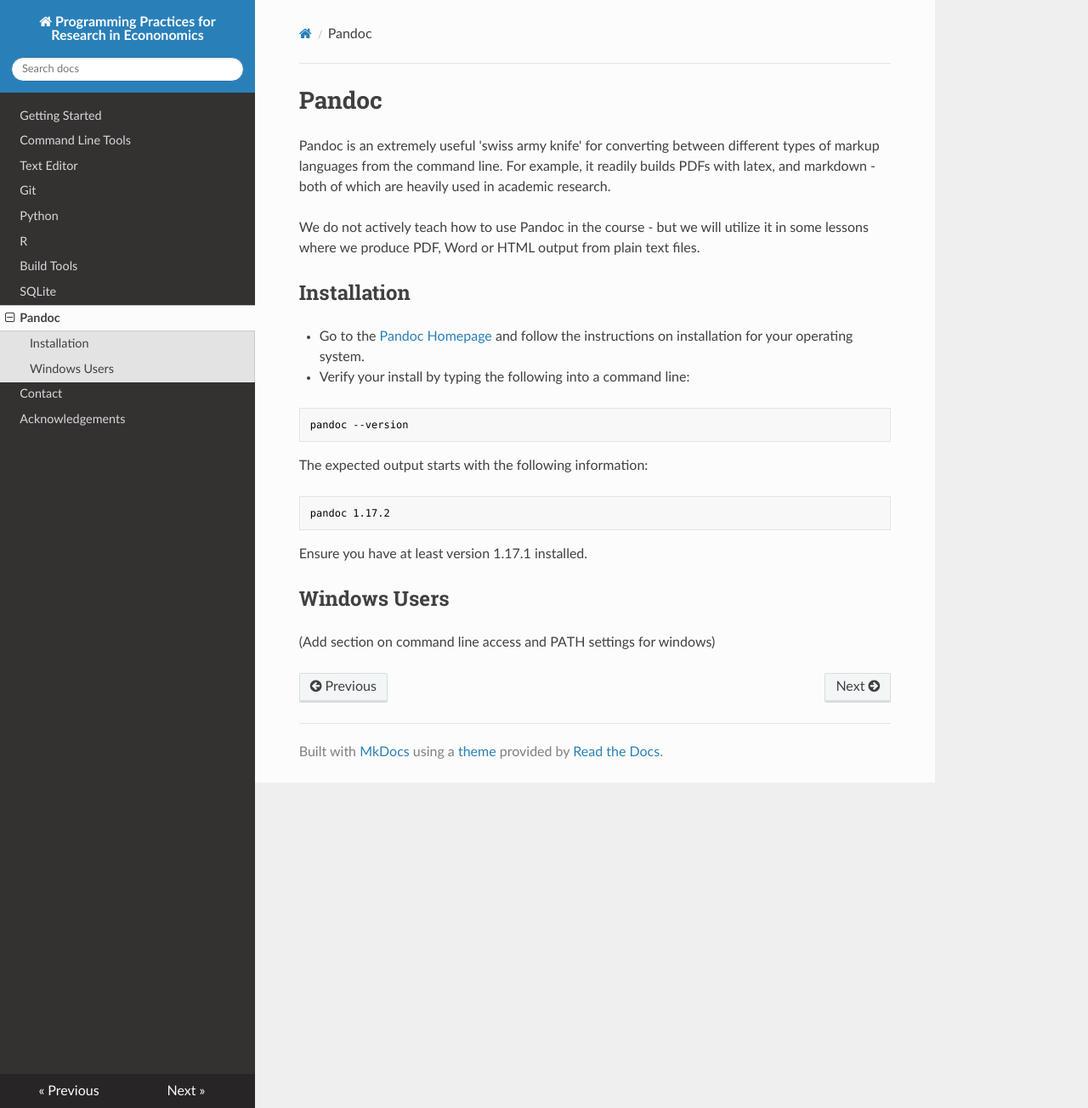
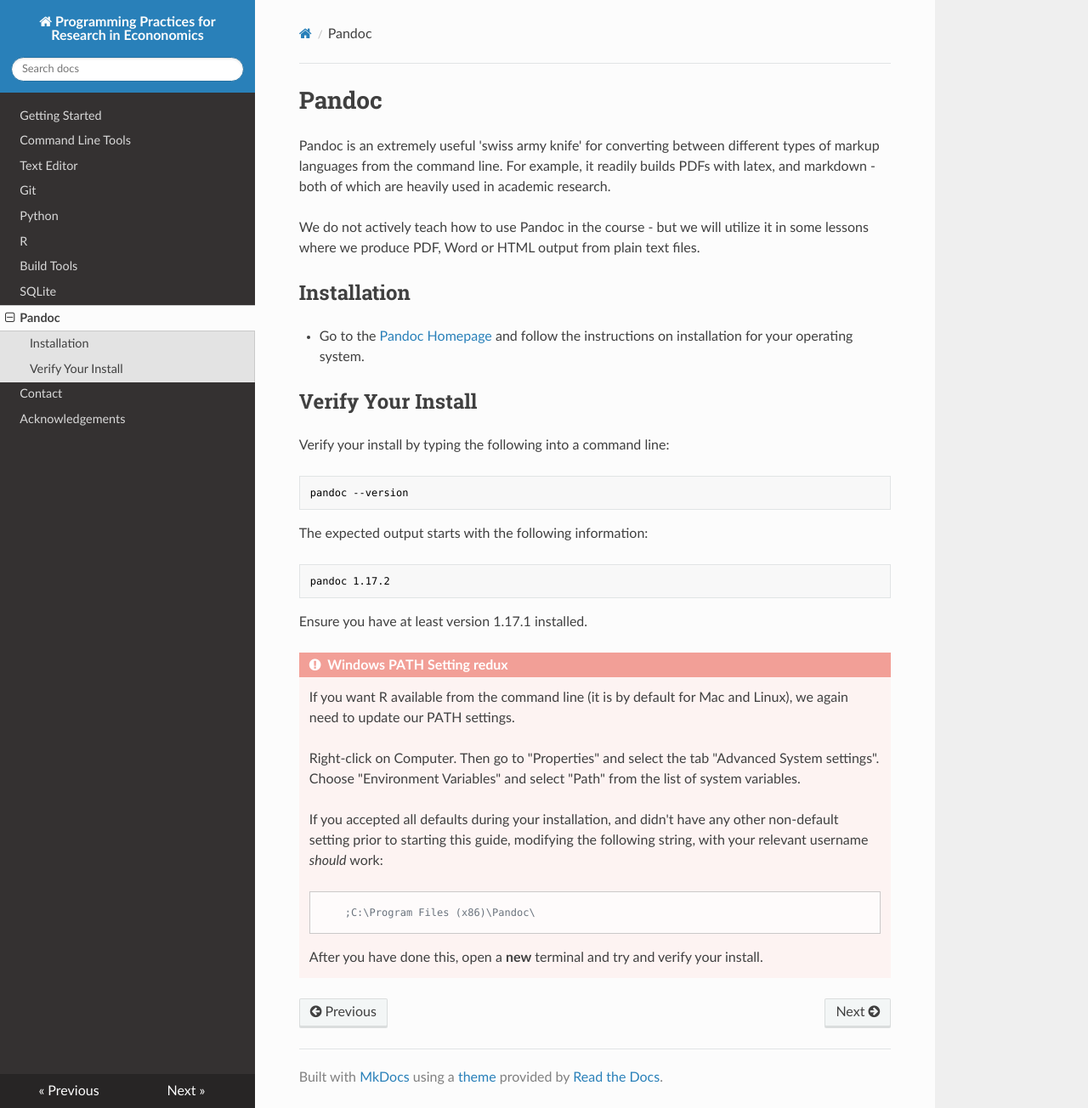
Before and after one commit to pp4rs/DEPRECATED-installation-guide, an MkDocs documentation site: the page built from docs/pandoc.md, in a window 1280 px wide and 1304 px high. Shown: the whole window at 85% size. Built offline with MkDocs 1.6.1, drawn with Linux system fonts in a browser that asks for light colours; nearby versions of some CDN libraries; old or Windows-style settings are respelled for this version of MkDocs.

Commit message:
updated pandoc install PATH for windows

````diff
--- a/docs/pandoc.md
+++ b/docs/pandoc.md
@@ -8,7 +8,10 @@
 ## Installation
 
 * Go to the [Pandoc Homepage](https://pandoc.org/) and follow the instructions on installation for your operating system.
-* Verify your install by typing the following into a command line:
+
+## Verify Your Install
+
+Verify your install by typing the following into a command line:
 ```bash
 pandoc --version
 ```
@@ -18,6 +21,13 @@
 ```
 Ensure you have at least version 1.17.1 installed.
 
-## Windows Users
+!!! danger " Windows PATH Setting redux"
+    If you want R available from the command line (it is by default for Mac and Linux), we again need to update our PATH settings.
 
-(Add section on command line access and PATH settings for windows)
+    Right-click on Computer. Then go to "Properties" and select the tab "Advanced System settings". Choose "Environment Variables" and select "Path" from the list of system variables.
+
+    If you accepted all defaults during your installation, and didn't have any other non-default setting prior to starting this guide, modifying the following string, with your relevant username *should* work:
+
+            ;C:\Program Files (x86)\Pandoc\
+
+    After you have done this, open a **new** terminal and try and verify your install.
````
